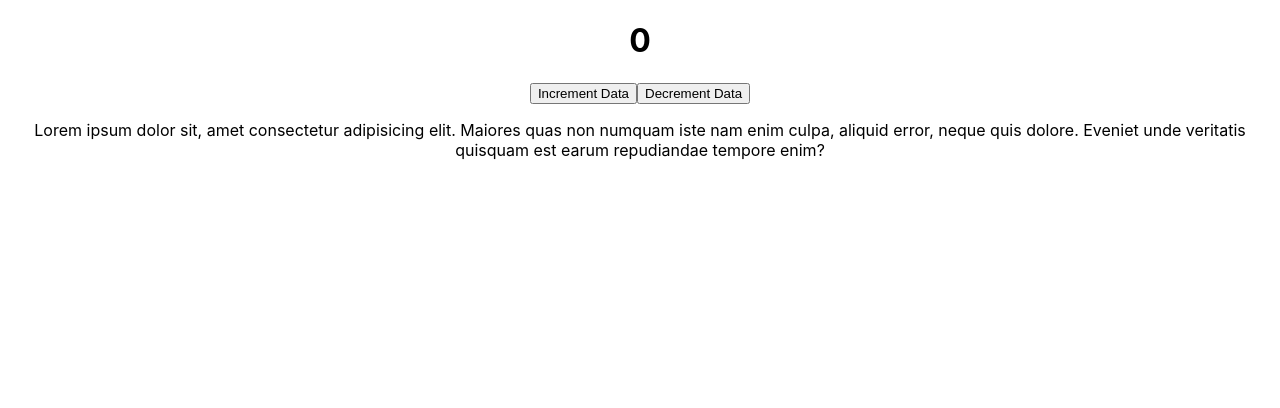
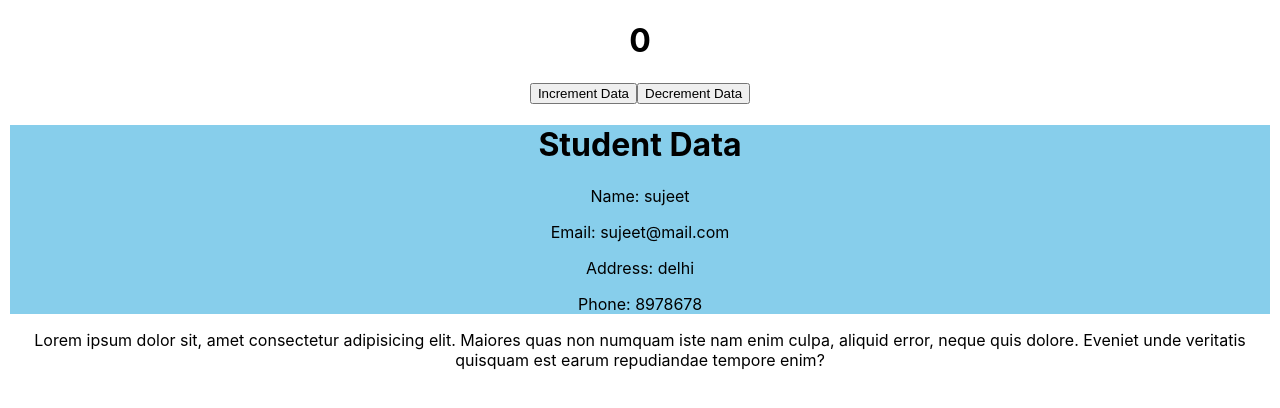
Before and after one commit to singhsujeet772/raect_tut, a React (Create React App) app: page / in a window 1280 px wide. Shown: the top 408 px of the page. Built offline with nearby package versions, Linux system fonts and the light colour scheme.

Commit message:
Props using Functional Component in React

```diff
--- a/src/App.js
+++ b/src/App.js
@@ -1,6 +1,7 @@
 import logo from './logo.svg';
 import './App.css';
 import Firstcomponent from './Firstcomponent.js';
+import Studentprops from './Studentprops.js';
 
 
 function App() {
@@ -21,6 +22,7 @@ function App() {
         </a>
       </header> */}
       <Firstcomponent />
+      <Studentprops name={"sujeet"} email={"sujeet@mail.com"} other={{address:"delhi",phone:"8978678"}}/>
       <p>Lorem ipsum dolor sit, amet consectetur adipisicing elit. Maiores quas non numquam iste nam enim culpa, aliquid error, neque quis dolore. Eveniet unde veritatis quisquam est earum repudiandae tempore enim?</p>
     </div>
   );
--- /dev/null
+++ b/src/Studentprops.js
@@ -0,0 +1,25 @@
+import React from 'react';
+
+function StudentProps(props) {
+    console.log(props);
+
+    return (
+        <>
+            <div style={{ backgroundColor: "skyblue", margin: "10px" }}>
+                <h1>Student Data</h1>
+                <p>Name: {props.name}</p>
+                <p>Email: {props.email}</p>
+                <p>Address: {props.other.address}</p>
+                <p>Phone: {props.other.phone}</p>
+            </div>
+        </>
+    );
+}
+
+StudentProps.defaultProps = {
+    name: "Unknown",
+    email: "Unknown",
+    other: { address: "Unknown", phone: "Unknown" }
+};
+
+export default StudentProps;
```
Also changed, not shown: src/Firstcomponent.js (line endings or trailing spaces).
